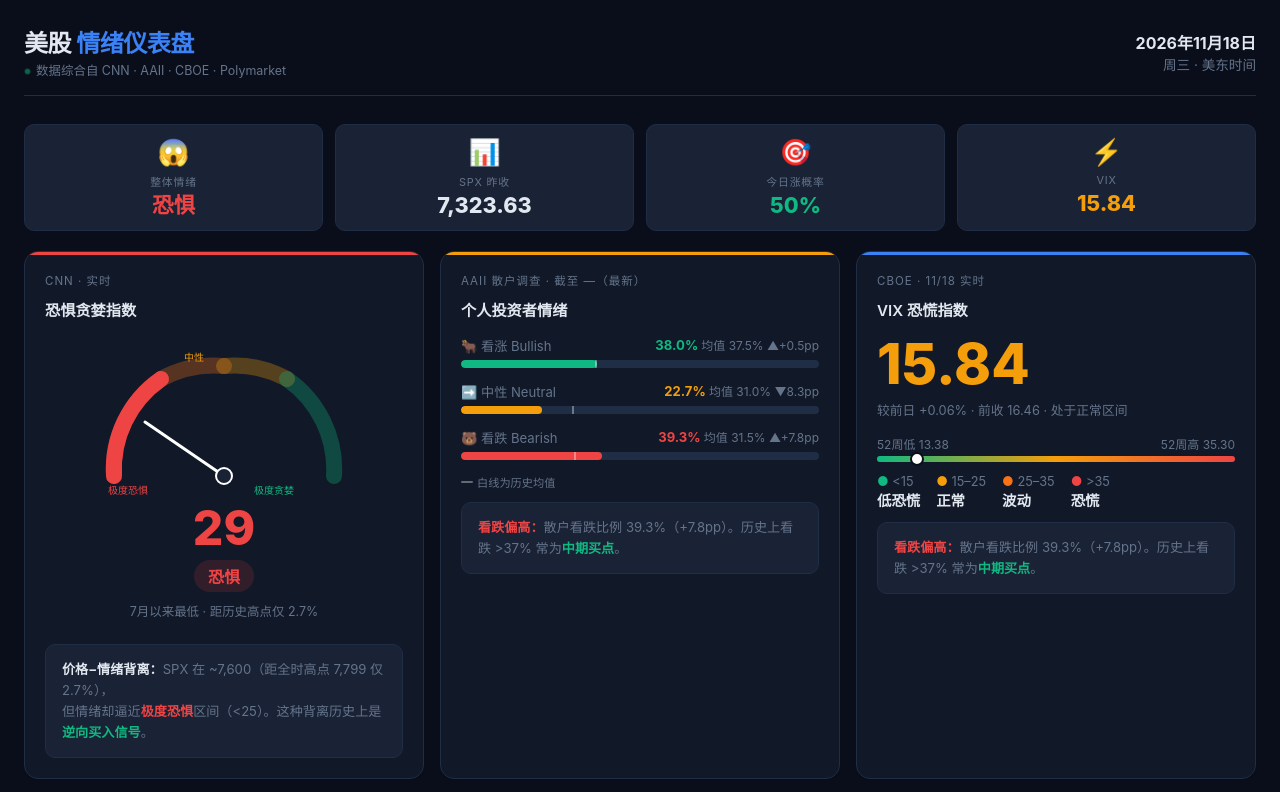
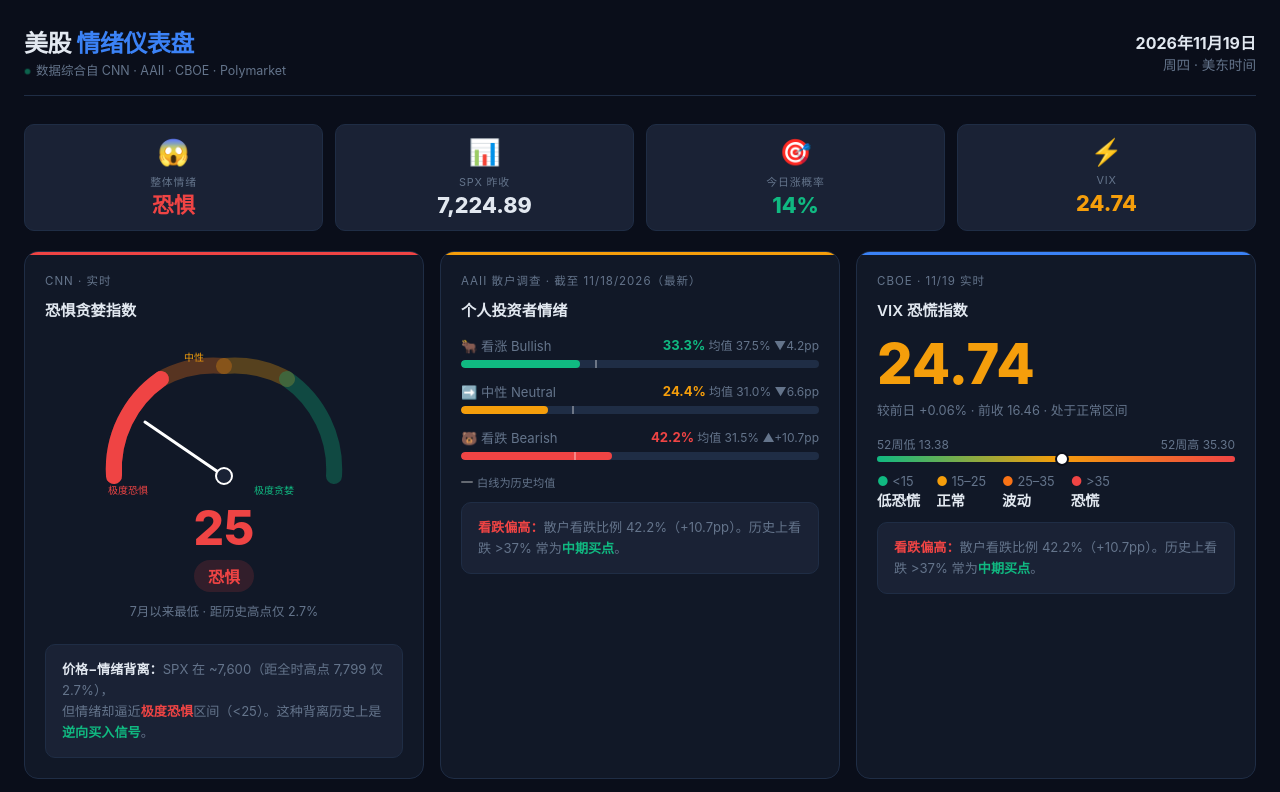
Before and after one commit to chenfei0710-source/us-sentiment-dashboard, a plain HTML site: page index.html in a window 1280 px wide. Shown: the top 792 px of the page. Drawn offline with nearby package versions, Linux system fonts and the light colour scheme.

Commit message:
盘前自动更新 2026-11-19

```diff
--- a/index.html
+++ b/index.html
@@ -340,8 +340,8 @@
     </div>
   </div>
   <div class="date">
-    <strong>2026年11月18日</strong>
-    周三 · 美东时间
+    <strong>2026年11月19日</strong>
+    周四 · 美东时间
   </div>
 </div>
 
@@ -355,17 +355,17 @@
   <div class="summary-card">
     <div class="summary-icon">📊</div>
     <div class="summary-label">SPX 昨收</div>
-    <div class="summary-val">7,323.63</div>
+    <div class="summary-val">7,224.89</div>
   </div>
   <div class="summary-card">
     <div class="summary-icon">🎯</div>
     <div class="summary-label">今日涨概率</div>
-    <div class="summary-val" style="color:var(--green);">50%</div>
+    <div class="summary-val" style="color:var(--green);">14%</div>
   </div>
   <div class="summary-card">
     <div class="summary-icon">⚡</div>
     <div class="summary-label">VIX</div>
-    <div class="summary-val" style="color:var(--yellow);">15.84</div>
+    <div class="summary-val" style="color:var(--yellow);">24.74</div>
   </div>
 </div>
 
@@ -398,7 +398,7 @@
         <text x="100" y="15" fill="#f59e0b" font-size="10" font-family="sans-serif" text-anchor="middle">中性</text>
         <text x="200" y="148" fill="#10b981" font-size="10" font-family="sans-serif" text-anchor="end">极度贪婪</text>
       </svg>
-      <div class="gauge-value" style="color:var(--red);" id="fg-num">29</div>
+      <div class="gauge-value" style="color:var(--red);" id="fg-num">25</div>
       <div><span class="gauge-label fear">恐惧</span></div>
       <div class="gauge-sub">7月以来最低 · 距历史高点仅 2.7%</div>
     </div>
@@ -410,50 +410,50 @@
 
   <!-- AAII -->
   <div class="card yellow col-4">
-    <div class="card-label">AAII 散户调查 · 截至 —（最新）</div>
+    <div class="card-label">AAII 散户调查 · 截至 11/18/2026（最新）</div>
     <div class="card-title">个人投资者情绪</div>
     <div class="aaii-bars">
       <div class="bar-row">
         <div class="bar-row-head">
           <span class="name">🐂 看涨 Bullish</span>
-          <span class="val" style="color:var(--green);">38.0% <span style="color:var(--muted);font-size:0.75rem;font-weight:400">均值 37.5% ▲+0.5pp</span></span>
+          <span class="val" style="color:var(--green);">33.3% <span style="color:var(--muted);font-size:0.75rem;font-weight:400">均值 37.5% ▼4.2pp</span></span>
         </div>
         <div class="bar-track">
-          <div class="bar-fill" style="width:38.0%;background:var(--green);"></div>
+          <div class="bar-fill" style="width:33.3%;background:var(--green);"></div>
           <div class="bar-avg-line" style="left:37.5%"></div>
         </div>
       </div>
       <div class="bar-row">
         <div class="bar-row-head">
           <span class="name">➡️ 中性 Neutral</span>
-          <span class="val" style="color:var(--yellow);">22.7% <span style="color:var(--muted);font-size:0.75rem;font-weight:400">均值 31.0% ▼8.3pp</span></span>
+          <span class="val" style="color:var(--yellow);">24.4% <span style="color:var(--muted);font-size:0.75rem;font-weight:400">均值 31.0% ▼6.6pp</span></span>
         </div>
         <div class="bar-track">
-          <div class="bar-fill" style="width:22.7%;background:var(--yellow);"></div>
+          <div class="bar-fill" style="width:24.4%;background:var(--yellow);"></div>
           <div class="bar-avg-line" style="left:31%"></div>
         </div>
       </div>
       <div class="bar-row">
         <div class="bar-row-head">
           <span class="name">🐻 看跌 Bearish</span>
-          <span class="val" style="color:var(--red);">39.3% <span style="color:var(--muted);font-size:0.75rem;font-weight:400">均值 31.5% ▲+7.8pp</span></span>
+          <span class="val" style="color:var(--red);">42.2% <span style="color:var(--muted);font-size:0.75rem;font-weight:400">均值 31.5% ▲+10.7pp</span></span>
         </div>
         <div class="bar-track">
-          <div class="bar-fill" style="width:39.3%;background:var(--red);"></div>
+          <div class="bar-fill" style="width:42.2%;background:var(--red);"></div>
           <div class="bar-avg-line" style="left:31.5%"></div>
         </div>
       </div>
     </div>
     <div class="avg-note"><span class="avg-dash"></span> 白线为历史均值</div>
     <div class="insight-box" style="margin-top:12px;">
-      <strong style="color:var(--red);">看跌偏高：</strong>散户看跌比例 39.3%（+7.8pp）。历史上看跌 &gt;37% 常为<strong style="color:var(--green);">中期买点</strong>。</div>
+      <strong style="color:var(--red);">看跌偏高：</strong>散户看跌比例 42.2%（+10.7pp）。历史上看跌 &gt;37% 常为<strong style="color:var(--green);">中期买点</strong>。</div>
   </div>
 
   <!-- VIX -->
   <div class="card blue col-4">
-    <div class="card-label">CBOE · 11/18 实时</div>
+    <div class="card-label">CBOE · 11/19 实时</div>
     <div class="card-title">VIX 恐慌指数</div>
-    <div class="vix-big" style="color:var(--yellow);">15.84</div>
+    <div class="vix-big" style="color:var(--yellow);">24.74</div>
     <div style="font-size:0.8rem;color:var(--muted);margin-bottom:12px;">较前日 +0.06% · 前收 16.46 · 处于正常区间</div>
 
     <div class="range-wrap">
@@ -465,7 +465,7 @@
         <!-- Gradient track -->
         <div class="range-fill" style="width:100%;background:linear-gradient(90deg,var(--green),var(--yellow),var(--red));"></div>
         <!-- Marker at (16.47-13.38)/(35.30-13.38) = 14.1% -->
-        <div class="range-marker" style="left:11.2%;background:white;"></div>
+        <div class="range-marker" style="left:51.8%;background:white;"></div>
       </div>
     </div>
 
@@ -477,7 +477,7 @@
     </div>
 
     <div class="insight-box" style="margin-top:12px;">
-      <strong style="color:var(--red);">看跌偏高：</strong>散户看跌比例 39.3%（+7.8pp）。历史上看跌 &gt;37% 常为<strong style="color:var(--green);">中期买点</strong>。</div>
+      <strong style="color:var(--red);">看跌偏高：</strong>散户看跌比例 42.2%（+10.7pp）。历史上看跌 &gt;37% 常为<strong style="color:var(--green);">中期买点</strong>。</div>
   </div>
 
   <!-- Polymarket -->
@@ -687,7 +687,7 @@
 
 <div class="footer">
   <span>数据来源：CNN Fear & Greed Index · AAII Sentiment Survey · CBOE VIX · Polymarket</span>
-  <span>仅供参考，不构成投资建议 · 更新时间：2026-11-18 20:55 ET</span>
+  <span>仅供参考，不构成投资建议 · 更新时间：2026-11-19 12:03 ET</span>
 </div>
 
 <script src="https://cdn.jsdelivr.net/npm/chart.js@4.4.0/dist/chart.umd.min.js"></script>
@@ -699,8 +699,8 @@
   // 真实历史数据（来源：Yahoo Finance / Investing.com）
   // 真实历史数据（来源：Yahoo Finance / Investing.com）
   const labels  = ["9/18", "9/21", "9/22", "9/23", "9/25", "9/28", "9/29", "9/30", "10/12", "10/13", "10/14", "10/15", "10/16", "10/19", "10/21", "10/22", "10/27", "10/28", "10/30", "11/2", "11/3", "11/4", "11/5", "11/6", "11/7", "11/9", "11/10", "11/11", "11/12", "11/13", "11/14", "11/16", "11/17", "11/18", "11/19"];
-  const fg      = [29, 29, 34, 35, 36, 37, 34, null, 45, 46, 45, 30, 32, 20, null, 29, 28, 34, 34, 26, 20, 28, 21, 25, null, 32, 34, 37, 43, 37, null, 34, 24, 24, null];
-  const vix     = [15.84, 15.84, 14.81, 14.81, 14.81, 16.22, 16.06, null, 15.84, 15.84, 15.22, 15.22, 15.22, 15.22, null, 15.84, 15.84, 15.84, 15.84, 19.57, 20.54, 17.18, 27.75, 23.79, null, 20.16, 21.0, 17.88, 17.45, 20.28, null, 21.68, 25.48, 25.29, null];
+  const fg      = [29, 29, 34, 35, 36, 37, 34, null, 45, 46, 45, 30, 32, 20, null, 29, 28, 34, 34, 26, 20, 28, 21, 25, null, 32, 34, 37, 43, 37, null, 34, 24, 24, 25];
+  const vix     = [15.84, 15.84, 14.81, 14.81, 14.81, 16.22, 16.06, null, 15.84, 15.84, 15.22, 15.22, 15.22, 15.22, null, 15.84, 15.84, 15.84, 15.84, 19.57, 20.54, 17.18, 27.75, 23.79, null, 20.16, 21.0, 17.88, 17.45, 20.28, null, 21.68, 25.48, 25.29, 24.74];
   const spxChg  = [0.26, 0.0, 0.0, 0.0, 0.0, 0.51, -0.77, -0.17, 0.0, 0.0, -0.02, 0.0, 0.0, 0.0, 0.0, 0.0, 0.0, 0.0, 0.0, -1.82, -0.51, 0.36, 1.58, -4.36, 0.31, 2.29, 2.35, -0.38, 1.31, -0.35, -0.4, -1.47, -1.92, -1.03, -0.23];
 
   const ctx = document.getElementById('sentimentChart');
@@ -817,7 +817,7 @@ function animateValue(el, start, end, duration) {
   requestAnimationFrame(step);
 }
 const fgNum = document.getElementById('fg-num');
-if (fgNum) animateValue(fgNum, 0, 29, 1200);
+if (fgNum) animateValue(fgNum, 0, 25, 1200);
 
 // Animate bar fills
 document.querySelectorAll('.bar-fill').forEach(bar => {
```
Also changed, not shown: status.json (+7 -7 lines), us_sentiment_history.json (+9 -1 lines).
